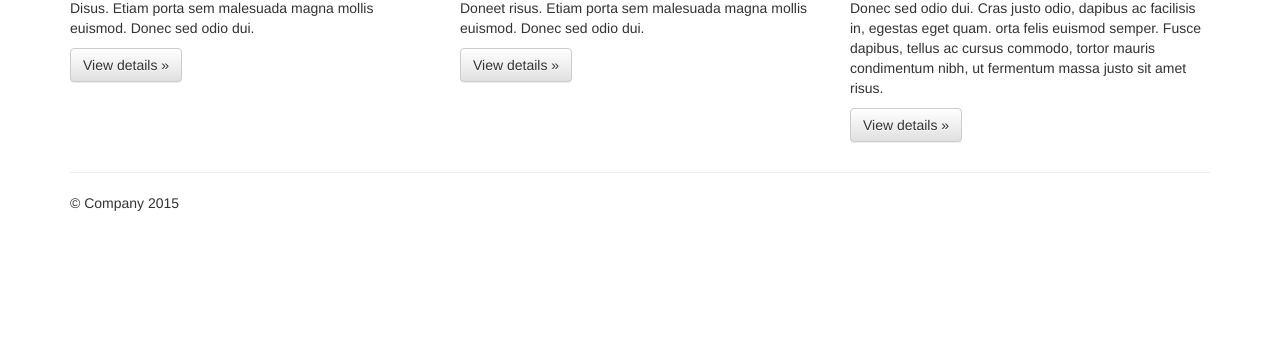
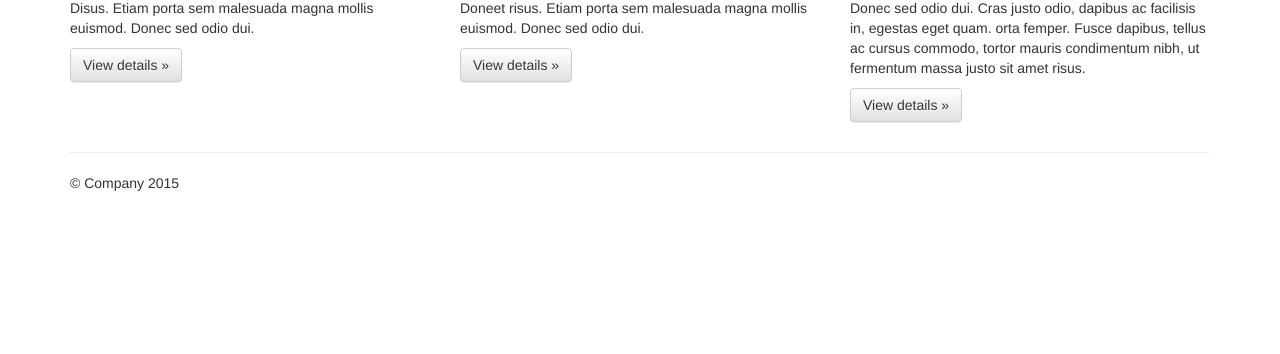
Before and after one commit to HemantTomar/WebProject, a plain HTML site: page index.html in a window 1280 px wide. Shown: the part 446-800 px from the top of the page. Drawn offline with nearby package versions, Linux system fonts and the light colour scheme.

Commit message:
[ci build]

```diff
--- a/index.html
+++ b/index.html
@@ -76,7 +76,7 @@
        </div>
         <div class="col-md-4">
           <h2>Heading</h2>
-          <p>Donec sed odio dui. Cras justo odio, dapibus ac facilisis in, egestas eget quam. orta felis euismod semper. Fusce dapibus, tellus ac cursus commodo, tortor mauris condimentum nibh, ut fermentum massa justo sit amet risus.</p>
+          <p>Donec sed odio dui. Cras justo odio, dapibus ac facilisis in, egestas eget quam. orta femper. Fusce dapibus, tellus ac cursus commodo, tortor mauris condimentum nibh, ut fermentum massa justo sit amet risus.</p>
           <p><a class="btn btn-default" href="#" role="button">View details &raquo;</a></p>
         </div>
       </div>
```
